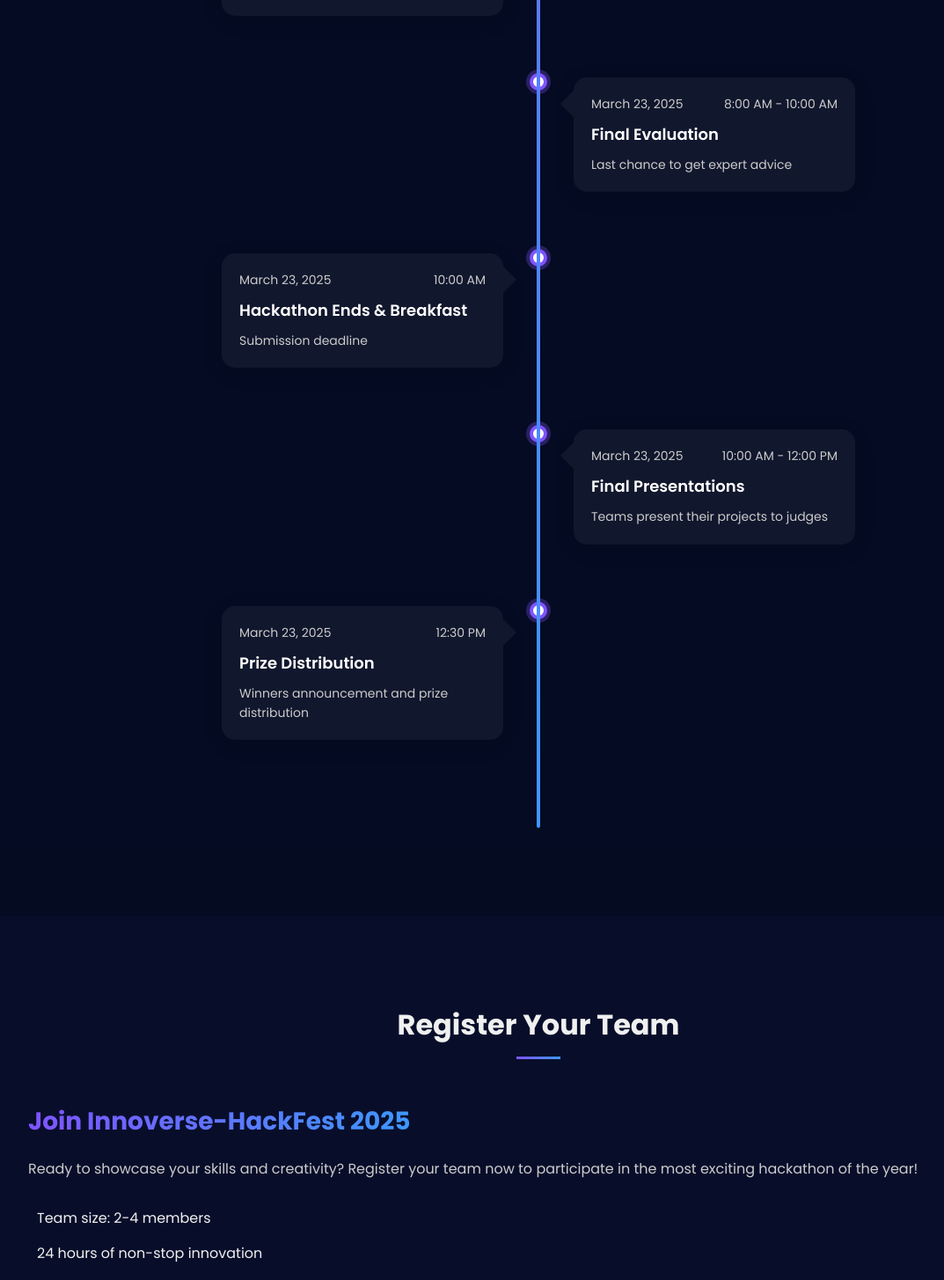
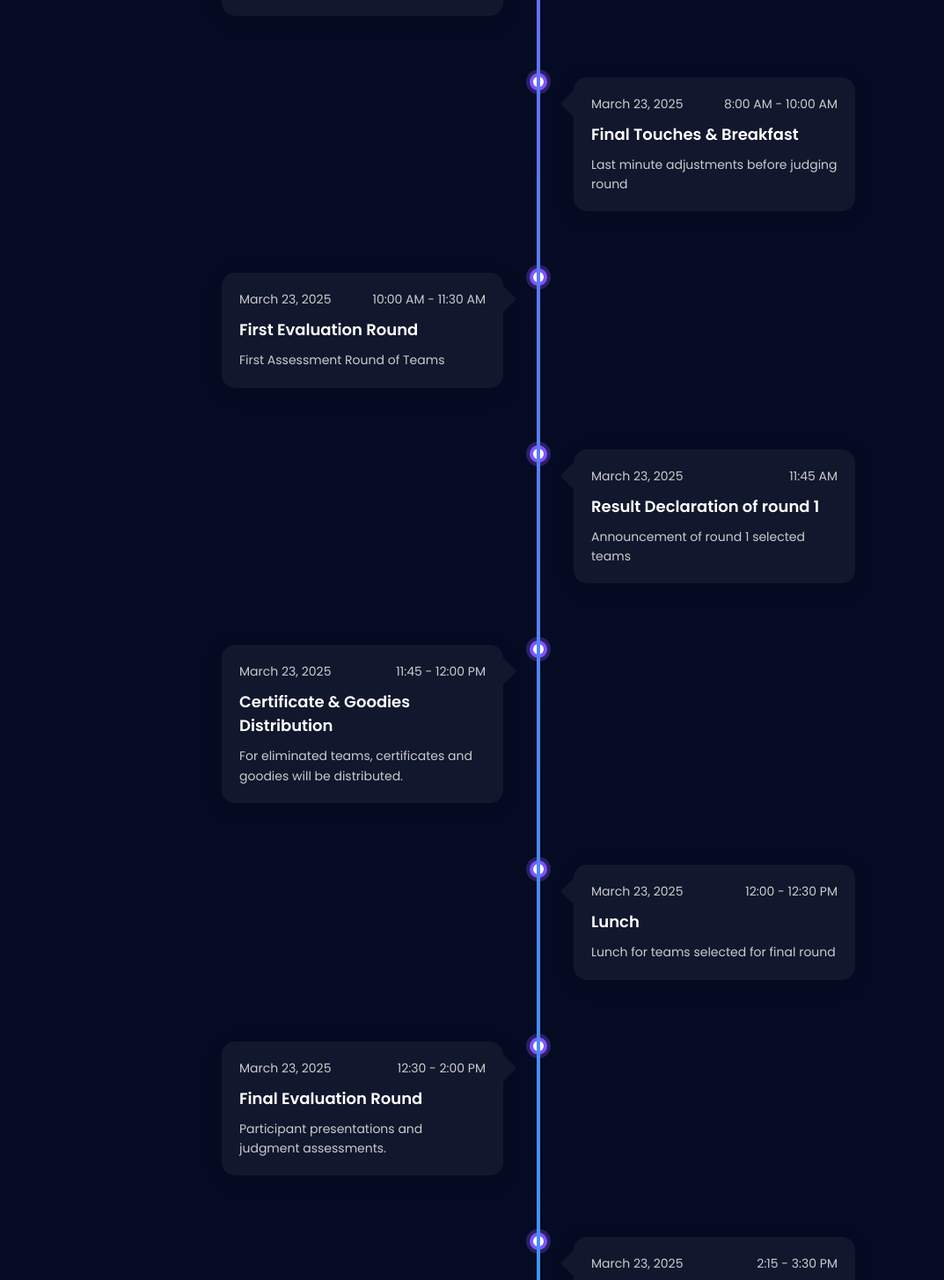
Before and after one commit to acespvg/hackathon-website, a React (Create React App) app in the folder frontend/: page / in a window 1280 px wide. Shown: the part 3100-4555 px from the top of the page at 88% size, without its empty margins (28-1101 px from the left). Built offline with nearby package versions, Linux system fonts and the light colour scheme.

Commit message:
Timeline updates

```diff
--- a/frontend/src/components/Timeline.js
+++ b/frontend/src/components/Timeline.js
@@ -49,26 +49,44 @@
     {
       "date": "March 23, 2025",
       "time": "8:00 AM - 10:00 AM",
-      "title": "Final Evaluation",
-      "description": "Last chance to get expert advice"
+      "title": "Final Touches & Breakfast",
+      "description": "Last minute adjustments before judging round"
     },
     {
       "date": "March 23, 2025",
-      "time": "10:00 AM",
-      "title": "Hackathon Ends & Breakfast",
-      "description": "Submission deadline"
+      "time": "10:00 AM - 11:30 AM",
+      "title": "First Evaluation Round",
+      "description": "First Assessment Round of Teams"
     },
     {
       "date": "March 23, 2025",
-      "time": "10:00 AM - 12:00 PM",
-      "title": "Final Presentations",
-      "description": "Teams present their projects to judges"
+      "time": "11:45 AM",
+      "title": "Result Declaration of round 1",
+      "description": "Announcement of round 1 selected teams"
     },
     {
       "date": "March 23, 2025",
-      "time": "12:30 PM",
+      "time": "11:45 - 12:00 PM",
+      "title": "Certificate & Goodies Distribution",
+      "description": "For eliminated teams, certificates and goodies will be distributed."
+    },
+    {
+      "date": "March 23, 2025",
+      "time": "12:00 - 12:30 PM",
+      "title": "Lunch",
+      "description": "Lunch for teams selected for final round"
+    },
+    {
+      "date": "March 23, 2025",
+      "time": "12:30 - 2:00 PM",
+      "title": "Final Evaluation Round",
+      "description": "Participant presentations and judgment assessments."
+    },
+    {
+      "date": "March 23, 2025",
+      "time": "2:15 - 3:30 PM",
       "title": "Prize Distribution",
-      "description": "Winners announcement and prize distribution"
+      "description": "Recognition and awarding of winners."
     }
 ];
 
```
